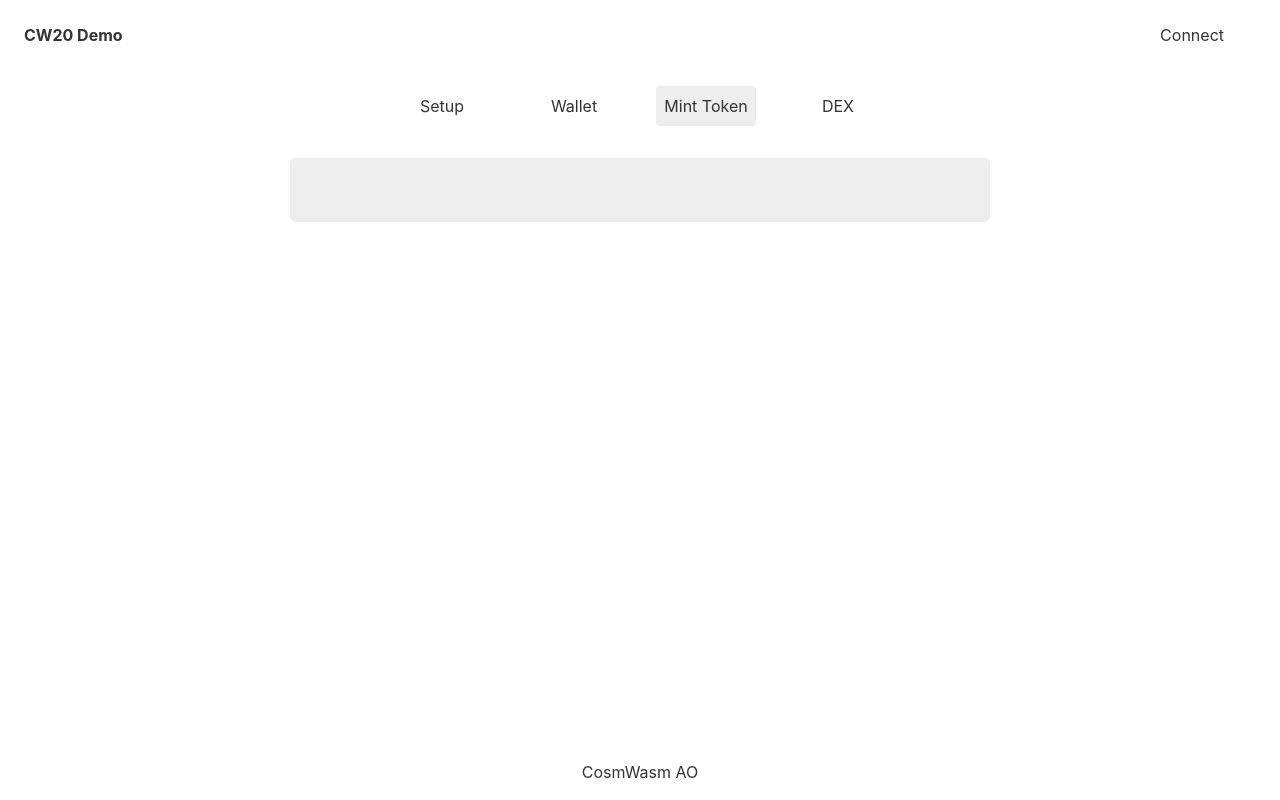
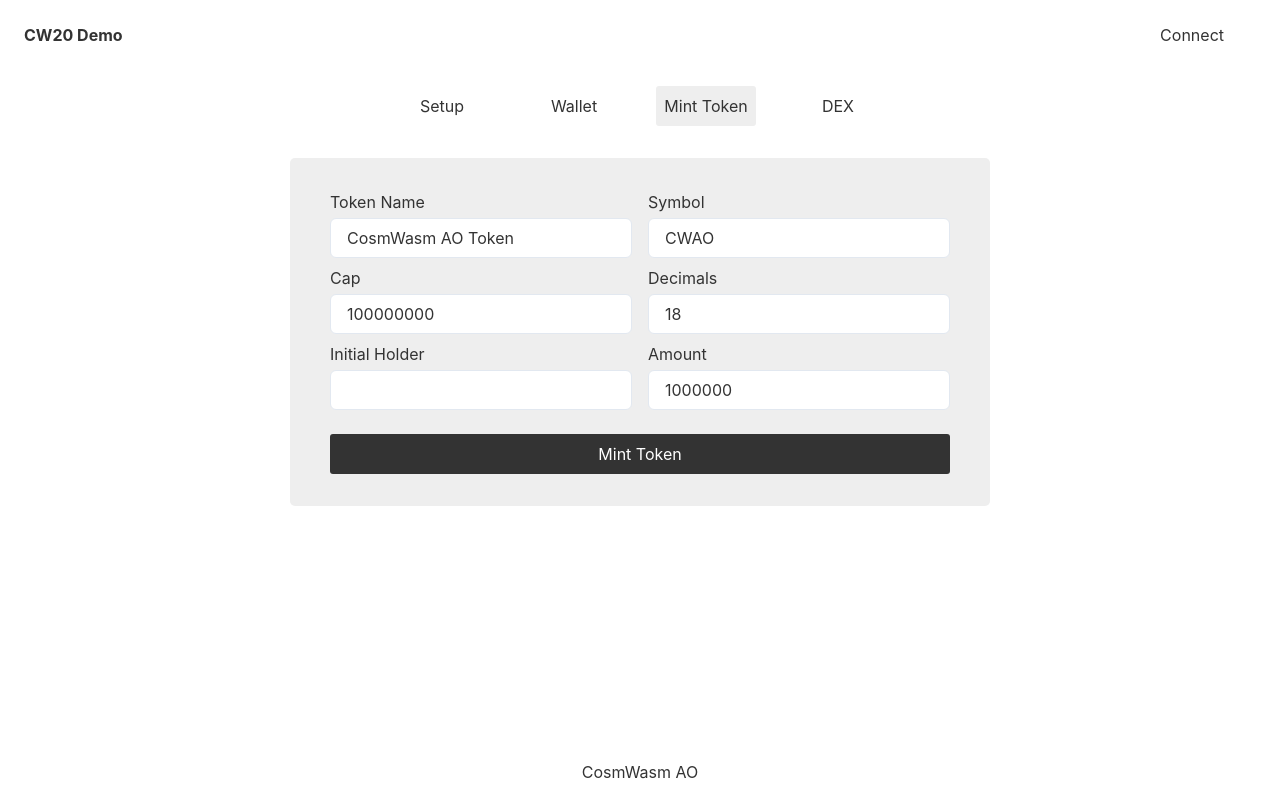
Before and after one commit to weavedb/cosmwasm-ao, a Next.js app in the folder dapps/wallet/: page / in a window 1280 px wide. Both pictures are taken after a click on the element "Mint Token". Built offline with nearby package versions, Linux system fonts and the light colour scheme.

Commit message:
[cw20 demo] mint token

```diff
--- a/dapps/wallet/pages/index.js
+++ b/dapps/wallet/pages/index.js
@@ -1,9 +1,9 @@
 const CWAO = require("cwao")
-const { Flex, Box } = require("@chakra-ui/react")
+const { Input, Flex, Box } = require("@chakra-ui/react")
 const { useState } = require("react")
 const bech32 = require("bech32")
 const base64url = require("base64url")
-const { map } = require("ramda")
+const { map, append } = require("ramda")
 function toBech32(arweaveAddress, prefix = "ao") {
   const decodedBytes = base64url.toBuffer(arweaveAddress)
   const words = bech32.toWords(decodedBytes)
@@ -15,18 +15,25 @@ export default function Home() {
   const [module, setModule] = useState(null)
   const [scheduler, setScheduler] = useState(null)
   const [token, setToken] = useState(null)
+  const [tokens, setTokens] = useState([])
   const [balance, setBalance] = useState(0)
   const [balanceAR, setBalanceAR] = useState("0")
   const [address, setAddress] = useState(null)
   const [to, setTo] = useState("")
   const [tab, setTab] = useState("misc")
+  const [tokenName, setTokenName] = useState("CosmWasm AO Token")
+  const [tokenSymbol, setTokenSymbol] = useState("CWAO")
+  const [tokenCap, setTokenCap] = useState("100000000")
+  const [tokenDecimals, setTokenDecimals] = useState("18")
+  const [tokenInitialHolder, setTokenInitialHolder] = useState("")
+  const [tokenInitialAmount, setTokenInitialAmount] = useState("1000000")
   const body = balance ? (
     <>
       <div>Module Proccess ID: {module}</div>
       <div>Scheduler Address: {scheduler}</div>
       <div>Balance: {balance}</div>
       <div>
-        <input value={to} onChange={e => setTo(e.target.value)} />
+        <Input value={to} onChange={e => setTo(e.target.value)} />
         <button
           onClick={async () => {
             const cwao = new CWAO({ wallet: arweaveWallet })
@@ -64,8 +71,8 @@ export default function Home() {
           const cwao = new CWAO({ wallet: arweaveWallet })
           const addr32 = toBech32(scheduler, "ao")
           const input = {
-            name: "WeaveDB Token",
-            symbol: "WDB",
+            name: "CosmWasm AO Token",
+            symbol: "CWAO",
             decimals: 18,
             initial_balances: [{ address: addr32, amount: "5000000" }],
             mint: {
@@ -157,6 +164,7 @@ export default function Home() {
     const cwao = new CWAO({ wallet: arweaveWallet })
     const addr = await arweaveWallet.getActiveAddress()
     setAddress(addr)
+    setTokenInitialHolder(addr)
     const _balance = await cwao.arweave.wallets.getBalance(addr)
     const balance = (BigInt(_balance) / BigInt("1000000000000")).toString()
     setBalanceAR(balance)
@@ -373,6 +381,131 @@ export default function Home() {
       Coming Soon...
     </Flex>
   )
+  const Mint = (
+    <>
+      <Flex>
+        <Box flex={1} px={2}>
+          <Box mb={1}>Token Name</Box>
+          <Input
+            value={tokenName}
+            onChange={e => setTokenName(e.target.value)}
+            bg="white"
+          />
+        </Box>
+        <Box flex={1} px={2}>
+          <Box mb={1}>Symbol</Box>
+          <Input
+            value={tokenSymbol}
+            onChange={e => setTokenSymbol(e.target.value)}
+            bg="white"
+          />
+        </Box>
+      </Flex>
+      <Flex mt={2}>
+        <Box px={2} flex={1}>
+          <Box mb={1}>Cap</Box>
+          <Input
+            value={tokenCap}
+            onChange={e => {
+              if (!Number.isNaN(+e.target.value)) {
+                setTokenCap(e.target.value)
+              }
+            }}
+            bg="white"
+          />
+        </Box>
+        <Box px={2} flex={1}>
+          <Box mb={1}>Decimals</Box>
+          <Input
+            value={tokenDecimals}
+            onChange={e => {
+              if (!Number.isNaN(+e.target.value)) {
+                setTokenDecimals(e.target.value)
+              }
+            }}
+            bg="white"
+          />
+        </Box>
+      </Flex>
+      <Flex mt={2}>
+        <Box flex={1} px={2}>
+          <Box mb={1}>Initial Holder</Box>
+          <Input
+            value={tokenInitialHolder}
+            onChange={e => setTokenInitialHolder(e.target.value)}
+            bg="white"
+          />
+        </Box>
+        <Box flex={1} px={2}>
+          <Box mb={1}>Amount</Box>
+          <Input
+            value={tokenInitialAmount}
+            onChange={e => {
+              if (!Number.isNaN(+e.target.value)) {
+                setTokenInitialAmount(e.target.value)
+              }
+            }}
+            bg="white"
+          />
+        </Box>
+      </Flex>
+      <Flex
+        mx={2}
+        mt={6}
+        justify="center"
+        bg={"#333"}
+        color="white"
+        py={2}
+        sx={{
+          borderRadius: "3px",
+          cursor: "pointer",
+          ":hover": { opacity: 0.75 },
+        }}
+        onClick={async () => {
+          const cwao = new CWAO({ wallet: arweaveWallet })
+          const addr32 = toBech32(tokenInitialHolder, "ao")
+          const input = {
+            name: tokenName,
+            symbol: tokenSymbol,
+            decimals: +tokenDecimals,
+            initial_balances: [{ address: addr32, amount: tokenInitialAmount }],
+            mint: {
+              minter: addr32,
+              cap: tokenCap,
+            },
+          }
+          const pr = await cwao.instantiate({
+            module,
+            scheduler,
+            input,
+          })
+          setToken(pr.id)
+          setTimeout(async () => {
+            const _tokens = await cwao.query({
+              process: pr.id,
+              func: "token_info",
+              input: {},
+            })
+            if (_tokens.name) {
+              setTokens(append(_tokens, tokens))
+              setBalance(
+                (
+                  await cwao.query({
+                    process: pr.id,
+                    func: "balance",
+                    input: { address: addr32 },
+                  })
+                ).balance,
+              )
+            }
+          }, 3000)
+        }}
+      >
+        Mint Token
+      </Flex>
+    </>
+  )
+
   return (
     <Flex direction="column" minH="100%">
       <style jsx global>{`
@@ -412,7 +545,13 @@ export default function Home() {
       </Flex>
       <Flex justify="center" p={4}>
         <Box maxW="700px" w="100%" bg="#eee" p={8} sx={{ borderRadius: "5px" }}>
-          {tab === "misc" ? <Setup /> : tab === "dex" ? <DEX /> : null}
+          {tab === "mint" ? (
+            Mint
+          ) : tab === "misc" ? (
+            <Setup />
+          ) : tab === "dex" ? (
+            <DEX />
+          ) : null}
         </Box>
       </Flex>
       <Flex flex={1}></Flex>
```
